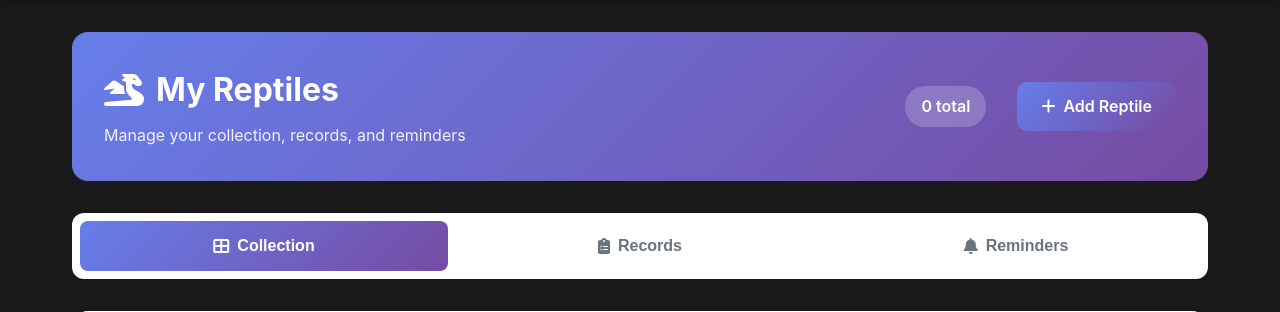
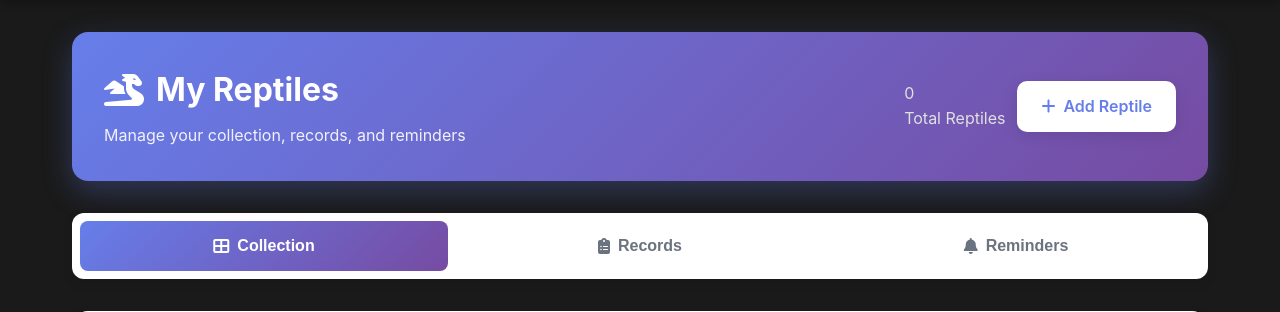
Before and after one commit to Liam-Douglas/reptile-tracker, a Flask app: page /reptiles in a window 1280 px wide. Shown: the part 128-440 px from the top of the page. Run offline with Flask 3, Linux system fonts and the light colour scheme; data that the repository does not hold is empty.

Commit message:
UI/UX consistency improvements: standardize headers, tabs, buttons, and alerts across all pages
- Unified page headers: Dashboard, Finance, and Reptiles now use .modern-header
- Standardized tab navigation system for Finance and Reptiles pages
- Removed inline styles from Dashboard stock alerts
- Unified button styles with .btn-modern and .btn-sm classes
- Consistent alert card designs across all pages
- Added next feeding date display to reptile cards
- Cleaned up obsolete CSS classes (.reptiles-header)
- Consolidated tab styles to work across multiple pages

```diff
--- a/web-app/app.py
+++ b/web-app/app.py
@@ -211,32 +211,39 @@
 
 @app.route('/reptiles')
 def reptiles_page():
-   """Show all reptiles with records and reminders"""
-   db = get_db()
-   reptiles = db.get_all_reptiles()
-
-   # Get last feeding for each reptile
-   for reptile in reptiles:
-       feedings = db.get_feeding_logs(reptile['id'], limit=1)
-       if feedings:
-           reptile['last_feeding_date'] = feedings[0].get('feeding_date')
-
-   # Get all feeding logs and shed records
-   all_feeding_logs = db.get_feeding_logs(limit=50)
-   all_shed_records = db.get_shed_records(limit=50)
-
-   # Get feeding reminders
-   reminders = db.get_feeding_reminders()
-   overdue_feedings = db.get_overdue_feedings()
-   upcoming_feedings = db.get_upcoming_feedings(days_ahead=7)
-
-   return render_template('reptiles.html',
-                        reptiles=reptiles,
-                        feeding_logs=all_feeding_logs,
-                        shed_records=all_shed_records,
-                        reminders=reminders,
-                        overdue_feedings=overdue_feedings,
-                        upcoming_feedings=upcoming_feedings)
+    """Show all reptiles with records and reminders"""
+    db = get_db()
+    reptiles = db.get_all_reptiles()
+
+    # Get last feeding and next feeding for each reptile
+    for reptile in reptiles:
+        feedings = db.get_feeding_logs(reptile['id'], limit=1)
+        if feedings:
+            reptile['last_feeding_date'] = feedings[0].get('feeding_date')
+
+        # Get next feeding date from reminders
+        reminder = db.get_feeding_reminders(reptile['id'])
+        if reminder:
+            reptile['next_feeding_date'] = reminder[0].get('next_feeding_date')
+        else:
+            reptile['next_feeding_date'] = None
+
+    # Get all feeding logs and shed records
+    all_feeding_logs = db.get_feeding_logs(limit=50)
+    all_shed_records = db.get_shed_records(limit=50)
+
+    # Get feeding reminders
+    reminders = db.get_feeding_reminders()
+    overdue_feedings = db.get_overdue_feedings()
+    upcoming_feedings = db.get_upcoming_feedings(days_ahead=7)
+
+    return render_template('reptiles.html',
+                         reptiles=reptiles,
+                         feeding_logs=all_feeding_logs,
+                         shed_records=all_shed_records,
+                         reminders=reminders,
+                         overdue_feedings=overdue_feedings,
+                         upcoming_feedings=upcoming_feedings)
 
 @app.route('/reptile/<int:reptile_id>')
 def reptile_details(reptile_id):
--- a/web-app/static/css/style.css
+++ b/web-app/static/css/style.css
@@ -2633,53 +2633,10 @@
     margin: 0 auto;
 }
 
-/* Header */
-.reptiles-header {
-    display: flex;
-    justify-content: space-between;
-    align-items: center;
-    margin-bottom: 2rem;
-    padding: 2rem;
-    background: linear-gradient(135deg, #667eea 0%, #764ba2 100%);
-    border-radius: 16px;
-    color: white;
-}
-
-.reptiles-header .header-content {
-    display: flex;
-    justify-content: space-between;
-    align-items: center;
-    flex: 1;
-    margin-right: 2rem;
-}
-
-.reptiles-header h1 {
-    margin: 0 0 0.5rem 0;
-    font-size: 2rem;
-    display: flex;
-    align-items: center;
-    gap: 0.75rem;
-}
-
-.reptiles-header p {
-    margin: 0;
-    opacity: 0.9;
-}
-
-.reptiles-header .header-stats {
-    display: flex;
-    gap: 1rem;
-}
-
-.total-count {
-    background: rgba(255, 255, 255, 0.2);
-    padding: 0.5rem 1rem;
-    border-radius: 20px;
-    font-weight: 600;
-    backdrop-filter: blur(10px);
-}
-
-/* Tabs */
+/* Reptiles Page - Now uses .modern-header */
+
+/* Unified Tab System - Used by Finance and Reptiles pages */
+.finance-tabs,
 .reptiles-tabs {
     display: flex;
     background: white;
--- a/web-app/templates/finance.html
+++ b/web-app/templates/finance.html
@@ -5,7 +5,7 @@
 
 {% block content %}
 <!-- Modern Header -->
-<div class="finance-header">
+<div class="modern-header">
     <div class="header-content">
         <div>
             <h1 class="header-title">
@@ -13,6 +13,7 @@
             </h1>
             <p class="header-subtitle">Track inventory, expenses, and financial health</p>
         </div>
+        <div class="header-actions">
             <div class="header-stats-mini">
                 <div class="mini-stat">
                     <div class="mini-stat-value">${{ "%.2f"|format(total_inventory_value) }}</div>
@@ -21,6 +22,7 @@
                 <div class="mini-stat">
                     <div class="mini-stat-value">${{ "%.2f"|format(monthly_expenses) }}</div>
                     <div class="mini-stat-label">Monthly Spend</div>
+                </div>
             </div>
         </div>
     </div>
--- a/web-app/templates/reptiles.html
+++ b/web-app/templates/reptiles.html
@@ -5,19 +5,26 @@
 {% block content %}
 <div class="reptiles-page-modern">
     <!-- Modern Header -->
-    <div class="reptiles-header">
+    <div class="modern-header">
         <div class="header-content">
             <div>
-                <h1><i class="fas fa-dragon"></i> My Reptiles</h1>
-                <p>Manage your collection, records, and reminders</p>
+                <h1 class="header-title">
+                    <i class="fas fa-dragon"></i> My Reptiles
+                </h1>
+                <p class="header-subtitle">Manage your collection, records, and reminders</p>
             </div>
-            <div class="header-stats">
-                <span class="total-count">{{ reptiles|length }} total</span>
+            <div class="header-actions">
+                <div class="header-stats-mini">
+                    <div class="mini-stat">
+                        <div class="mini-stat-value">{{ reptiles|length }}</div>
+                        <div class="mini-stat-label">Total Reptiles</div>
                     </div>
                 </div>
-        <a href="{{ url_for('add_reptile') }}" class="btn btn-primary">
+                <a href="{{ url_for('add_reptile') }}" class="btn-modern btn-primary">
                     <i class="fas fa-plus"></i> Add Reptile
                 </a>
+            </div>
+        </div>
     </div>
 
     <!-- Tabs Navigation -->
@@ -125,6 +132,13 @@
                                 </div>
                             {% endif %}
                         </div>
+
+                        <!-- Next Feeding Date -->
+                        {% if reptile.next_feeding_date %}
+                            <div class="next-feeding-date">
+                                <i class="fas fa-calendar-alt"></i> Next feeding: {{ reptile.next_feeding_date|format_date }}
+                            </div>
+                        {% endif %}
                     </div>
                 </div>
                 {% endfor %}
@@ -265,7 +279,7 @@
                     <ul class="alert-list">
                         {% for feeding in overdue_feedings %}
                         <li>
-                            <strong>{{ feeding.reptile_name }}</strong> - Last fed {{ feeding.last_feeding_date|days_ago }}
+                            <strong>{{ feeding.reptile_name }}</strong> - Last fed {{ feeding.last_feeding_date|format_date }}
                         </li>
                         {% endfor %}
                     </ul>
@@ -309,12 +323,17 @@
                                     <div class="reminder-name">{{ reminder.reptile_name }}</div>
                                     <div class="reminder-schedule">Every {{ reminder.frequency_days }} days</div>
                                 </div>
+                                <div class="reminder-actions">
                                     <div class="reminder-status">
                                         {% if reminder.enabled %}
                                             <span class="status-active"><i class="fas fa-check-circle"></i> Active</span>
                                         {% else %}
                                             <span class="status-paused"><i class="fas fa-pause-circle"></i> Paused</span>
                                         {% endif %}
+                                    </div>
+                                    <a href="{{ url_for('set_feeding_reminder', reptile_id=reminder.reptile_id) }}" class="edit-reminder-btn">
+                                        <i class="fas fa-edit"></i>
+                                    </a>
                                 </div>
                             </div>
                             {% endfor %}
```
Also changed, not shown: other parts of web-app/static/css/style.css (+78 -0 lines), web-app/templates/dashboard.html (+23 -21 lines). Lines whose indentation alone changed are shown as unchanged.
